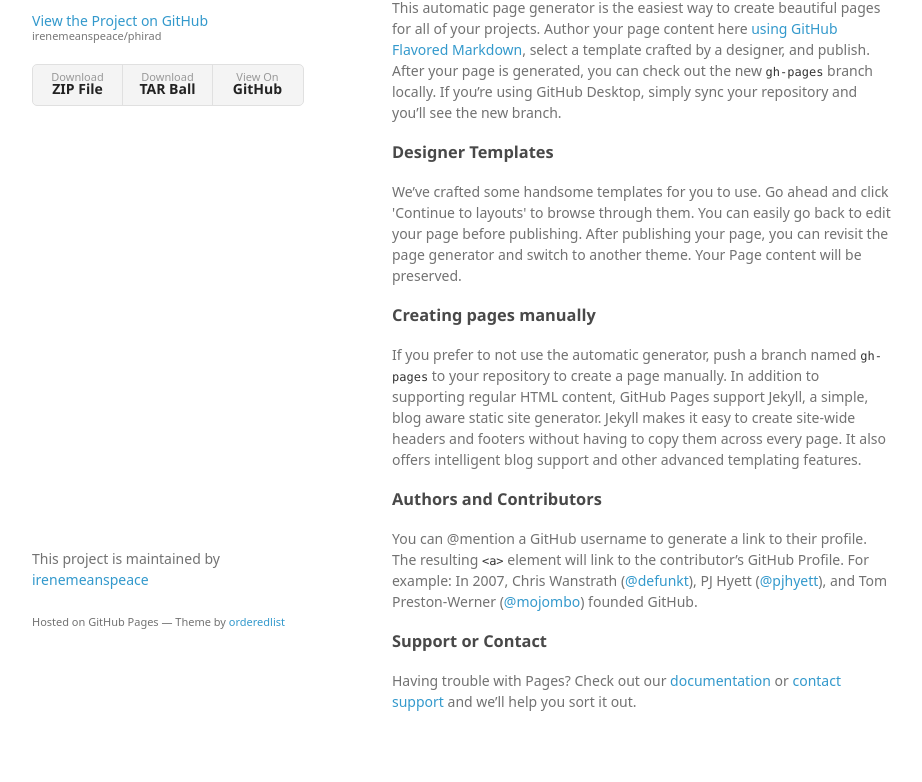
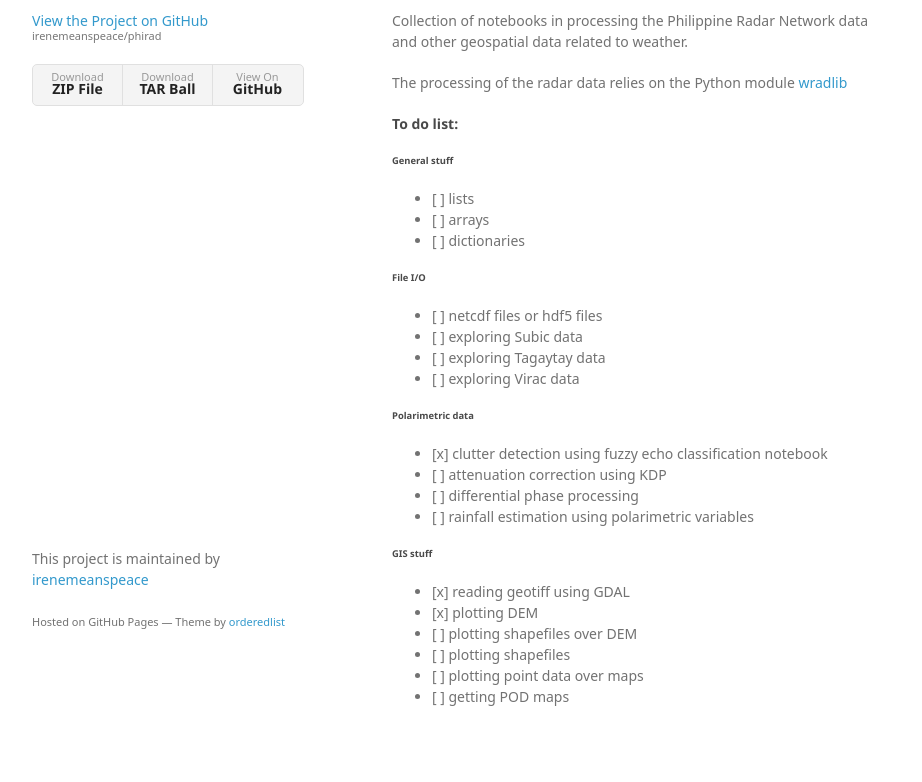
Before and after one commit to IreneCrisologo/phirad, a plain HTML site: page index.html in a window 1280 px wide. Shown: the part 99-881 px from the top of the page, without its empty margins (178-1100 px from the left). Drawn offline with Linux system fonts and the light colour scheme; a web font is replaced by a local one.

Commit message:
Create gh-pages branch via GitHub

```diff
--- a/index.html
+++ b/index.html
@@ -28,30 +28,56 @@
         </ul>
       </header>
       <section>
-        <h3>
-<a id="welcome-to-github-pages" class="anchor" href="#welcome-to-github-pages" aria-hidden="true"><span aria-hidden="true" class="octicon octicon-link"></span></a>Welcome to GitHub Pages.</h3>
+        <h1>
+<a id="phirad" class="anchor" href="#phirad" aria-hidden="true"><span aria-hidden="true" class="octicon octicon-link"></span></a>phirad</h1>
 
-<p>This automatic page generator is the easiest way to create beautiful pages for all of your projects. Author your page content here <a href="https://guides.github.com/features/mastering-markdown/">using GitHub Flavored Markdown</a>, select a template crafted by a designer, and publish. After your page is generated, you can check out the new <code>gh-pages</code> branch locally. If you’re using GitHub Desktop, simply sync your repository and you’ll see the new branch.</p>
+<p>Collection of notebooks in processing the Philippine Radar Network data and other geospatial data related to weather.</p>
 
-<h3>
-<a id="designer-templates" class="anchor" href="#designer-templates" aria-hidden="true"><span aria-hidden="true" class="octicon octicon-link"></span></a>Designer Templates</h3>
+<p>The processing of the radar data relies on the Python module <a href="https://github.com/wradlib/wradlib">wradlib</a></p>
 
-<p>We’ve crafted some handsome templates for you to use. Go ahead and click 'Continue to layouts' to browse through them. You can easily go back to edit your page before publishing. After publishing your page, you can revisit the page generator and switch to another theme. Your Page content will be preserved.</p>
+<h4>
+<a id="to-do-list" class="anchor" href="#to-do-list" aria-hidden="true"><span aria-hidden="true" class="octicon octicon-link"></span></a>To do list:</h4>
 
-<h3>
-<a id="creating-pages-manually" class="anchor" href="#creating-pages-manually" aria-hidden="true"><span aria-hidden="true" class="octicon octicon-link"></span></a>Creating pages manually</h3>
+<h6>
+<a id="general-stuff" class="anchor" href="#general-stuff" aria-hidden="true"><span aria-hidden="true" class="octicon octicon-link"></span></a>General stuff</h6>
 
-<p>If you prefer to not use the automatic generator, push a branch named <code>gh-pages</code> to your repository to create a page manually. In addition to supporting regular HTML content, GitHub Pages support Jekyll, a simple, blog aware static site generator. Jekyll makes it easy to create site-wide headers and footers without having to copy them across every page. It also offers intelligent blog support and other advanced templating features.</p>
+<ul>
+<li>[ ] lists</li>
+<li>[ ] arrays</li>
+<li>[ ] dictionaries</li>
+</ul>
 
-<h3>
-<a id="authors-and-contributors" class="anchor" href="#authors-and-contributors" aria-hidden="true"><span aria-hidden="true" class="octicon octicon-link"></span></a>Authors and Contributors</h3>
+<h6>
+<a id="file-io" class="anchor" href="#file-io" aria-hidden="true"><span aria-hidden="true" class="octicon octicon-link"></span></a>File I/O</h6>
 
-<p>You can @mention a GitHub username to generate a link to their profile. The resulting <code>&lt;a&gt;</code> element will link to the contributor’s GitHub Profile. For example: In 2007, Chris Wanstrath (<a href="https://github.com/defunkt" class="user-mention">@defunkt</a>), PJ Hyett (<a href="https://github.com/pjhyett" class="user-mention">@pjhyett</a>), and Tom Preston-Werner (<a href="https://github.com/mojombo" class="user-mention">@mojombo</a>) founded GitHub.</p>
+<ul>
+<li>[ ] netcdf files or hdf5 files</li>
+<li>[ ] exploring Subic data</li>
+<li>[ ] exploring Tagaytay data</li>
+<li>[ ] exploring Virac data</li>
+</ul>
 
-<h3>
-<a id="support-or-contact" class="anchor" href="#support-or-contact" aria-hidden="true"><span aria-hidden="true" class="octicon octicon-link"></span></a>Support or Contact</h3>
+<h6>
+<a id="polarimetric-data" class="anchor" href="#polarimetric-data" aria-hidden="true"><span aria-hidden="true" class="octicon octicon-link"></span></a>Polarimetric data</h6>
 
-<p>Having trouble with Pages? Check out our <a href="https://help.github.com/pages">documentation</a> or <a href="https://github.com/contact">contact support</a> and we’ll help you sort it out.</p>
+<ul>
+<li>[x] clutter detection using fuzzy echo classification notebook</li>
+<li>[ ] attenuation correction using KDP</li>
+<li>[ ] differential phase processing</li>
+<li>[ ] rainfall estimation using polarimetric variables</li>
+</ul>
+
+<h6>
+<a id="gis-stuff" class="anchor" href="#gis-stuff" aria-hidden="true"><span aria-hidden="true" class="octicon octicon-link"></span></a>GIS stuff</h6>
+
+<ul>
+<li>[x] reading geotiff using GDAL</li>
+<li>[x] plotting DEM</li>
+<li>[ ] plotting shapefiles over DEM</li>
+<li>[ ] plotting shapefiles</li>
+<li>[ ] plotting point data over maps</li>
+<li>[ ] getting POD maps</li>
+</ul>
       </section>
       <footer>
         <p>This project is maintained by <a href="https://github.com/irenemeanspeace">irenemeanspeace</a></p>
```
Also changed, not shown: params.json (+1 -1 lines).
